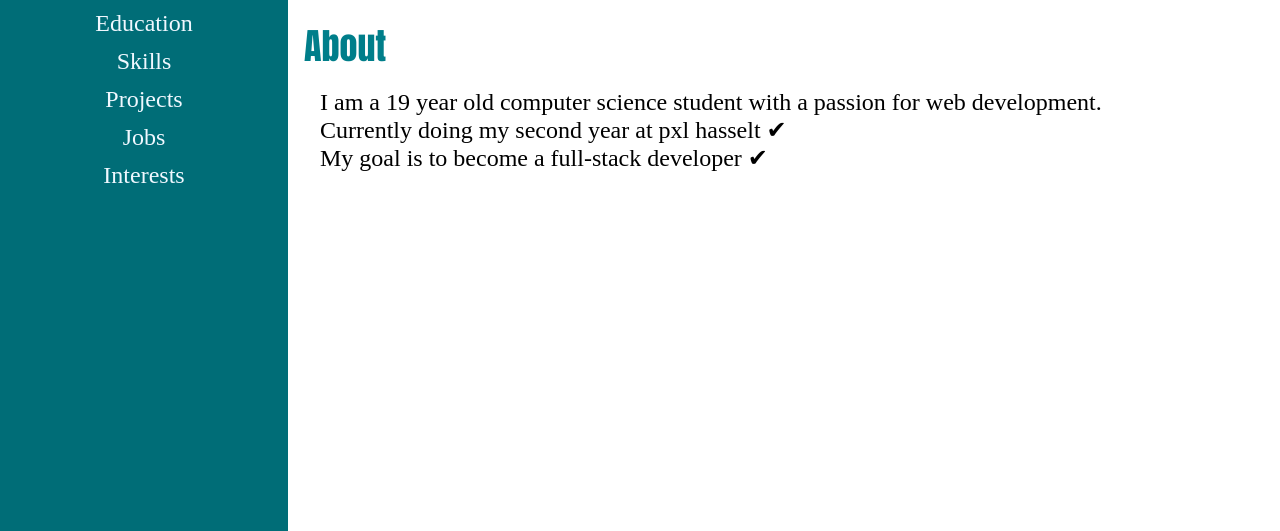
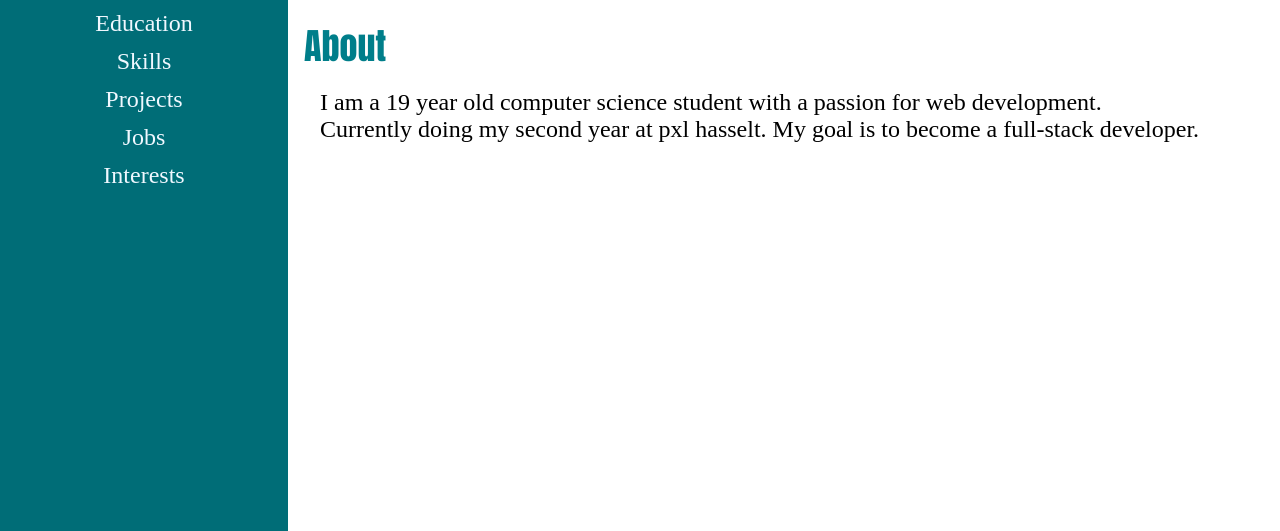
Before and after one commit to jordivhw/jordivhw.github.io, a plain HTML site: page index.html in a window 1280 px wide. Shown: the part 269-800 px from the top of the page. Drawn offline with Linux system fonts and the light colour scheme.

Commit message:
added interests
gave paragraphs a class to copy style

```diff
--- a/index.css
+++ b/index.css
@@ -157,7 +157,7 @@ nav {
     font-size: 1.5rem;
 }
 
-#About p {
+.paragraphs {
     color: black;
     position: relative;
     left: 1rem;
--- a/index.html
+++ b/index.html
@@ -46,9 +46,9 @@
 
         <section id="About" class="categories">
             <h1 class="Titles-categories">About</h1>
-            <p>I am a 19 year old computer science student with a passion for web development.<br>
-                Currently doing my second year at pxl hasselt ✔ <br>
-                My goal is to become a full-stack developer ✔</p>
+            <p class="paragraphs">I am a 19 year old computer science student with a passion for web development.<br>
+                Currently doing my second year at pxl hasselt.
+                My goal is to become a full-stack developer.</p>
         </section>
 
 
@@ -215,6 +215,12 @@
         <section id="Interests" class="categories">
             <h1 class="Titles-categories">Interests</h1>
 
+            <p class="paragraphs">
+                ✔ Developing software<br>
+                ✔ Tesla<br>
+                ✔ Sports<br>
+                ✔ Nature
+            </p>
         </section>
 
 
```
